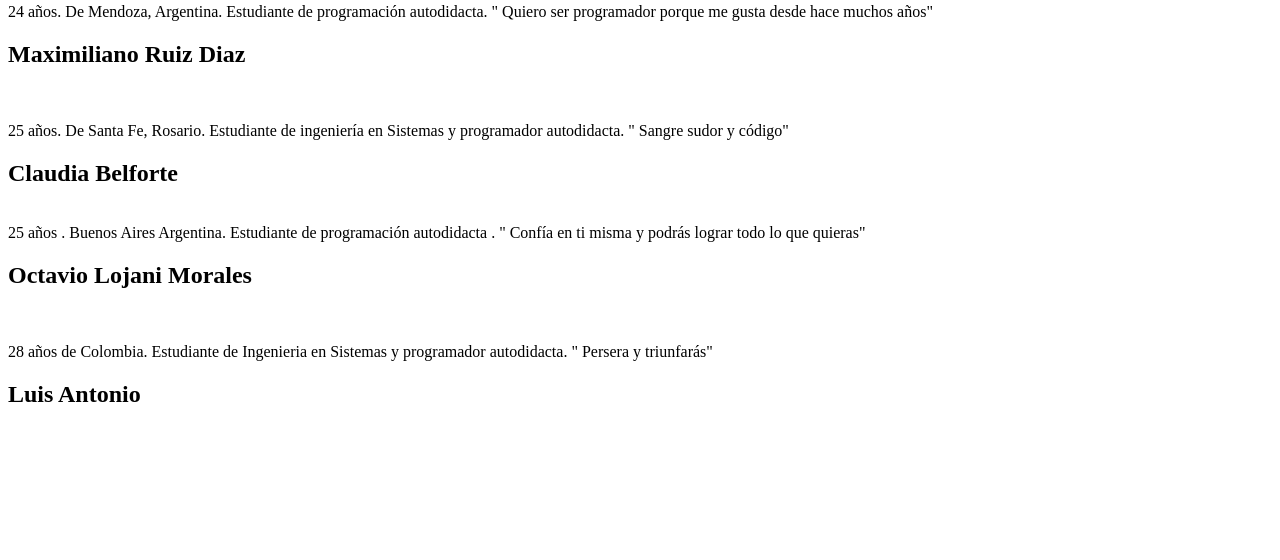
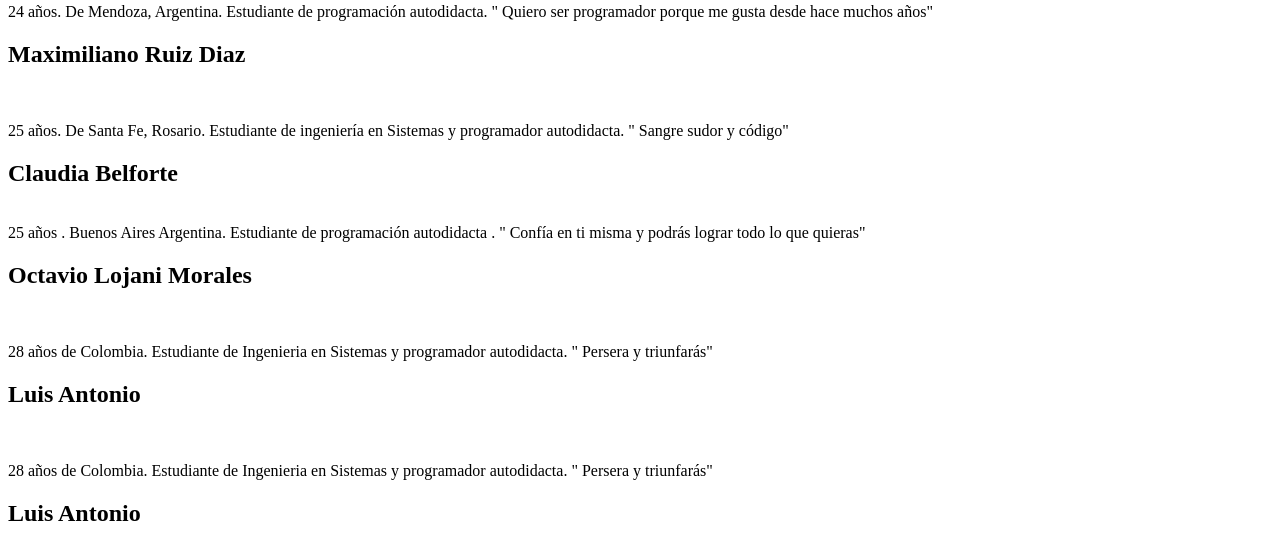
Before and after one commit to MaxiRuizDiaz/Sangre-Sudor-y-Codigo, a plain HTML site: page index.html in a window 1280 px wide. Shown: the part 98-658 px from the top of the page. Drawn offline with Linux system fonts and the light colour scheme.

Commit message:
aca agregue el perfil de luis

```diff
--- a/index.html
+++ b/index.html
@@ -42,6 +42,9 @@
 		<br>
 		<p>28 años de Colombia. Estudiante de Ingenieria en Sistemas y programador autodidacta. " Persera y triunfarás"</p>
     <h2>Luis Antonio</h2>
+		<br>
+		<p>28 años de Colombia. Estudiante de Ingenieria en Sistemas y programador autodidacta. " Persera y triunfarás"</p>
+    <h2>Luis Antonio</h2>
         <br>
 </body>
 </html>
```
